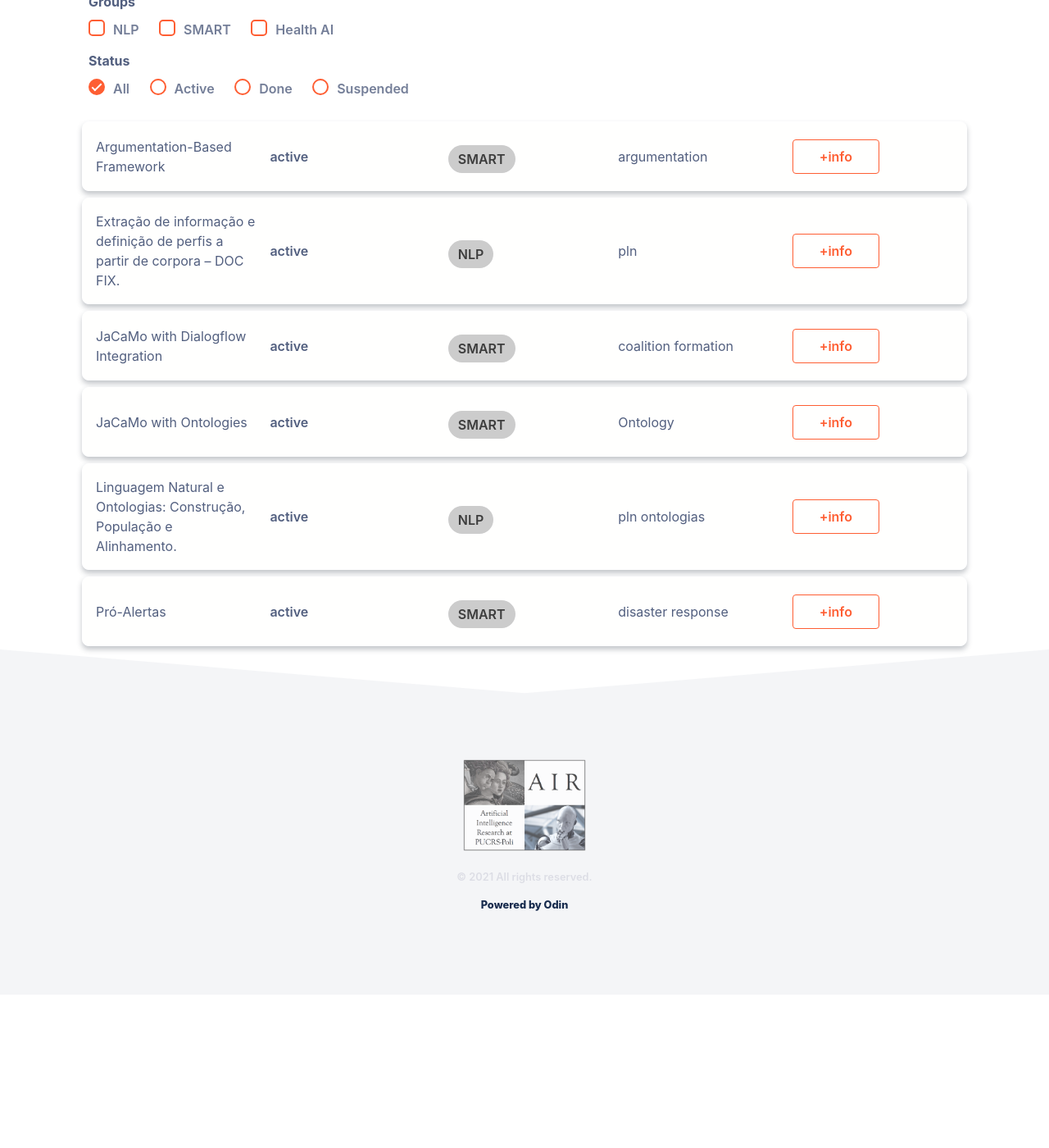
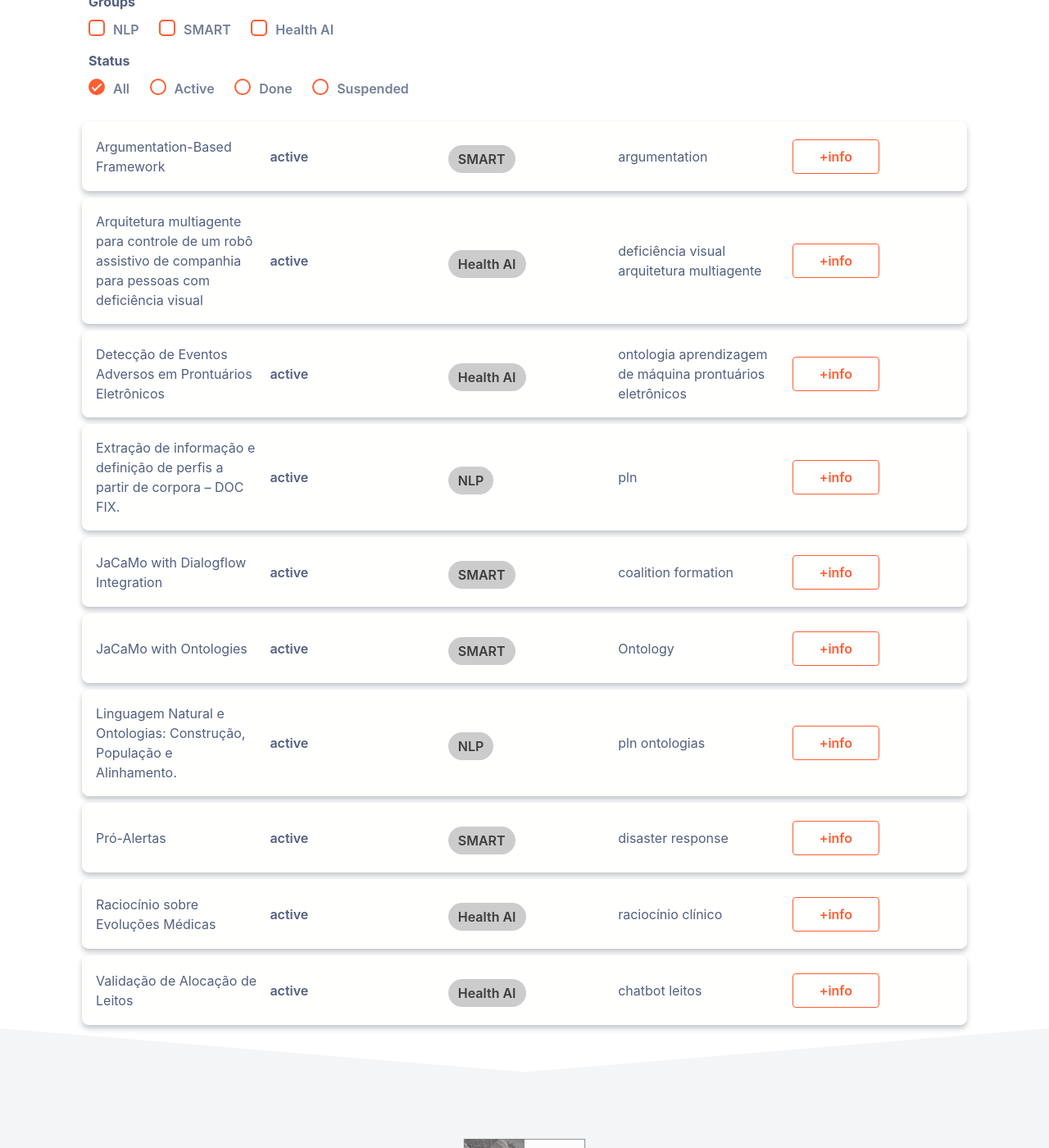
Before and after one commit to air-pucrs/air-pucrs.github.io, a Jekyll site: the page built from projetos.html, in a window 1280 px wide and 1400 px high, scrolled down 412 px. Shown: the whole window at 82% size. Built offline with Jekyll 4.4.1, drawn with Linux system fonts in a browser that asks for light colours; nearby versions of some CDN libraries; some web fonts are replaced; comment, search, counter and statistics services are not loaded; before the commit the page ends 1625 px from its top, so only the background shows below that; some of the changed lines change nothing that is shown.

Commit message:
Update projetos_list.yaml

```diff
--- a/_data/projetos_list.yaml
+++ b/_data/projetos_list.yaml
@@ -276,3 +276,43 @@
     git_2: https://github.com/smart-pucrs/mapc2017-pucrs
     git_3: https://github.com/smart-pucrs/mapc2018-pucrs
     conferencia:
+
+- titulo: Validação de Alocação de Leitos
+  status: active
+  palavras-chaves: chatbot, leitos
+  descricao: Sistema inteligente para ser usado como um raciocinador em um robô ou chatbot, destinado a auxiliar na alocação de pacientes em leitos hospitalares disponíveis. O sistema usa técnicas de inteligência artificial e interação com usuários em linguagem natural. É responsável por validar as alocações iniciais criadas por humanos usando técnicas de validação de planos e apontar possíveis problemas com as alocações propostas, bem como, sugestões de melhoria.
+  tecnologias:
+  grupos: health-ai
+  links:
+    git: https://github.com/DeboraEngelmann/Hospital-Bed-Allocation-Ontology
+    conferencia:
+
+- titulo: Detecção de Eventos Adversos em Prontuários Eletrônicos
+  status: active
+  palavras-chaves: ontologia, aprendizagem de máquina, prontuários eletrônicos
+  descricao: Sistema de classificação, baseado em dicionário de termos e extração de features, utilizando ontologias e processamento da linguagem natural para o português, para identificar eventos adversos em prontuários eletrônicos utilizando aprendizagem de máquina.
+  tecnologias:
+  grupos: health-ai
+  links:
+    git:
+    conferencia:
+
+- titulo: Arquitetura multiagente para controle de um robô assistivo de companhia para pessoas com deficiência visual
+  status: active
+  palavras-chaves: deficiência visual, arquitetura multiagente
+  descricao: O desenvolvimento das tecnologias de ambiente de vida assistida (AAL) e Inteligência de Ambiente (AmI) são uma excelente oportunidade para ajudar pessoas que possuem deficiência, oferecendo apoio em suas atividades diárias. O grupo de pessoas com deficiência inclui a deficiência visual, que é o foco deste trabalho. Segundo o Instituto Brasileiro de Geografia e Estatística (IBGE), existem aproximadamente 36 milhões de pessoas com deficiência visual no Brasil. Essas pessoas enfrentam várias barreiras em sua vida cotidiana, como identificar objetos, prever obstáculos, locomoção, entre outros. Este trabalho visa a criação de uma arquitetura multiagente em AAL para o controle de um robô assistivo de companhia para pessoas com deficiência visual a serem utilizadas em sua residência. O objetivo é fornecer às pessoas com deficiência visual um companheiro, ajudando na percepção de riscos nos cômodos da casa, prevenindo acidentes domésticos e, além disso, ser uma companhia fornecendo algum tipo de interação.
+  tecnologias:
+  grupos: health-ai
+  links:
+    git:
+    conferencia:
+
+- titulo: Raciocínio sobre Evoluções Médicas
+  status: active
+  palavras-chaves: raciocínio clínico
+  descricao: O raciocínio clínico é o processo pelo qual usamos informações para tomar decisões sobre diagnóstico, tratamento e gerenciamento. Nossa compreensão do raciocínio clínico aumentou recentemente, com base no trabalho em ciência cognitiva em torno de como as pessoas tomam decisões e processam a incerteza.
+  tecnologias:
+  grupos: health-ai
+  links:
+    git:
+    conferencia:
```
